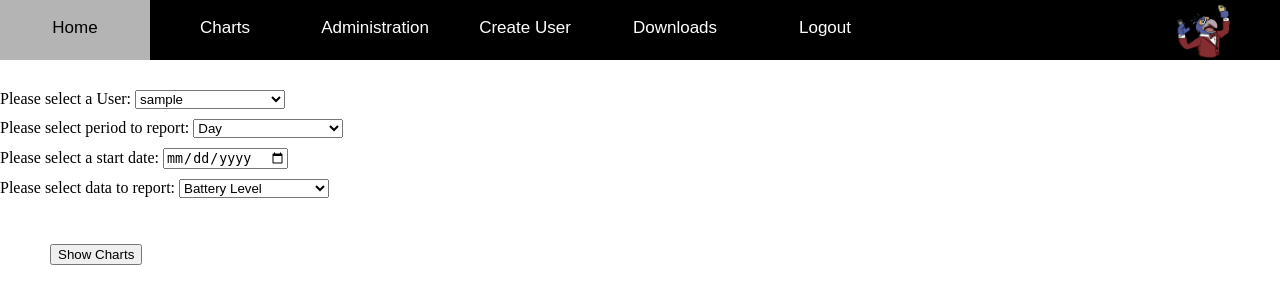
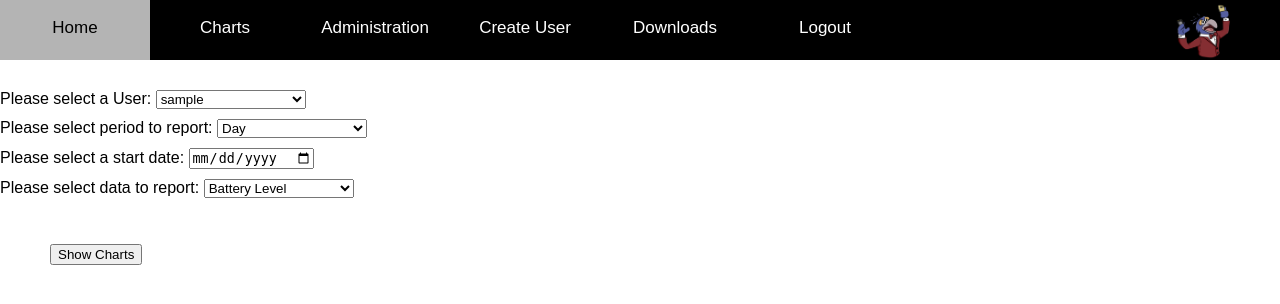
Before and after one commit to danwalsh1/Project_Gonzo, a PHP site: page /pages/adminCharts.php in a window 1280 px wide. Shown: the top 304 px of the page. Run offline with PHP 8.4, Linux system fonts and the light colour scheme; the visitor is signed in with stand-in values (Sample User, id 1); tables that the repository leaves empty or names only in its code hold one stand-in row (values such as "Sample post").

Commit message:
UPDATED AdminCharts.php
Changed font to Arial to carry house style.

```diff
--- a/website/project_gonzo_v1/pages/adminCharts.php
+++ b/website/project_gonzo_v1/pages/adminCharts.php
@@ -71,28 +71,28 @@
       <div id="Content">
 		<form action= "adminCharts.php" method = "POST">
 
-			<div id="DropDown" style="padding-top: 10px; text-align: Left;">
+			<div id="DropDown" style="padding-top: 10px; text-align: Left; font-family:arial">
 			    <label> Please select a User: </label>
 			    <select class="form-dropdown" style="width:150px" id="Dropdown" name="DD">
 				    <?php echo retrieve_users_DropDown(); ?>
 			    </select>
 			</div>
 
-			<div id="Timeframe" style="padding-top: 10px; text-align: left;">
+			<div id="Timeframe" style="padding-top: 10px; text-align: left;font-family:arial">
 			    <label> Please select period to report: </label>
-			    <select class="form-dropdown" style="width:150px" id="DropdownTimeframe" name="DDTimeframe">
+			    <select class="form-dropdown" style="width:150px;font-family:arial" id="DropdownTimeframe" name="DDTimeframe">
 				    <option>Day</option>
 				    <option>Week</option>
 				    <option>Month</option>
 			    </select>
 			</div>
 
-			<div id = "Calendar" style="padding-top: 10px; text-align: left;">
+			<div id = "Calendar" style="padding-top: 10px; text-align: left; font-family:arial">
 			    <label> Please select a start date: </label>
 			    <input type= "date" name="Calendar">
 			</div>
 
-			<div id = "ChartType" style="padding-top: 10px; text-align: left;">
+			<div id = "ChartType" style="padding-top: 10px; text-align: left;font-family:arial">
 				<label> Please select data to report: </label>
 				<select class="form-dropdown" style="width:150px" id="DropdownChartType" name="DDChartType">
 					<option>Battery Level</option>
```
